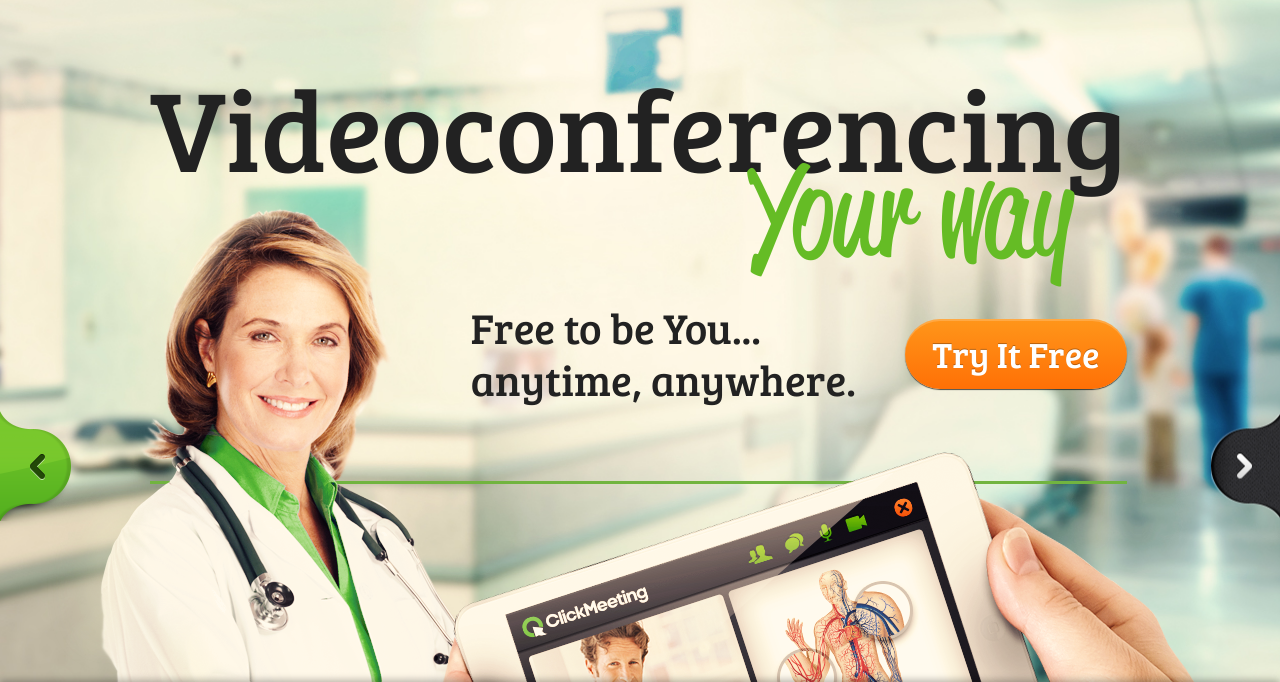
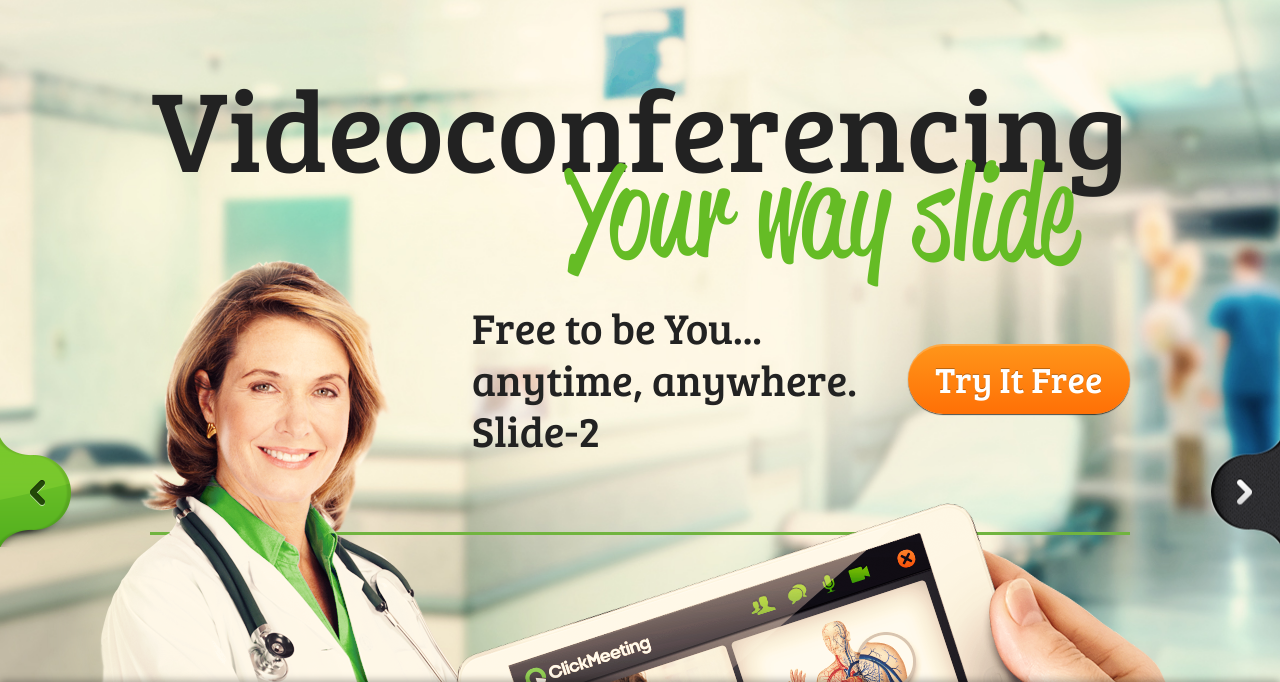
Before and after one commit to Pablo-Es/ClickMeeting, a website: page index.html in a window 1280 px wide. Both pictures are taken after a click on the element 35 px from the left and 525 px from the top of the page. Shown: the part 59-741 px from the top of the page. Drawn offline with nearby package versions, Linux system fonts and the light colour scheme.

Commit message:
fixed properly slide

```diff
--- a/assets/js/script.js
+++ b/assets/js/script.js
@@ -4,6 +4,7 @@
     const $slider = $('.slider');
     const $slides = $slider.find('.slider__slide');
     let $currSlide = $slides.first();
+    let $nextSlide;
     const $controlArrows = $slider.find('.slider__controls');
     $slides.hide();
     $currSlide.show();
@@ -11,26 +12,21 @@
     function slideOnClick() {
         const $this = $(this);
         if($this.hasClass('slider__control-ico-left')){
-           var $nextSlide = $currSlide.prev();
+            $nextSlide = $currSlide.prev();
             if($nextSlide.length < 1){
                 $nextSlide = $slides.last();
-                // $nextSlide.toggleClass('animated BounceInRight');
             }
-
+            $nextSlide.show().addClass('animated bounceInLeft');
+            $currSlide.hide().removeClass('animated bounceInLeft bounceInRight');
         } else{
             $nextSlide = $currSlide.next();
             if($nextSlide.length < 1){
                 $nextSlide = $slides.first();
-                // $nextSlide.toggleClass('animated bounceInLeft');
-
             }
-
-
+            $nextSlide.show().addClass('animated bounceInRight');
+            $currSlide.hide().removeClass('animated bounceInRight bounceInLeft');
         }
-
-        $currSlide.fadeOut('medium');
-        $nextSlide.fadeIn('medium');
-        $currSlide = $nextSlide;
+         $currSlide = $nextSlide;
     }
     $controlArrows.on('click', slideOnClick);
 
--- a/index.html
+++ b/index.html
@@ -81,10 +81,10 @@
             <div class="slider__slide">
                 <h1 class="heading heading--level-1 heading--dark text-center">Videoconferencing</h1>
                 <article class="slider__slogan">
-                    <p class="article__text article__text--slider text-right">Your way</p>
+                    <p class="article__text article__text--slider text-right">Your way slide</p>
                     <div class="row justify-content-end align-items-center">
                         <h2 class="heading heading--level-2 slider__heading col-lg-5">Free to be You... anytime,
-                            anywhere.</h2>
+                            anywhere. Slide-2</h2>
                         <div class="col-md-4 col-lg-3 text-center  d-flex justify-content-end">
                             <a href="#" class="button button--premium">Try It Free</a>
                         </div>
```
